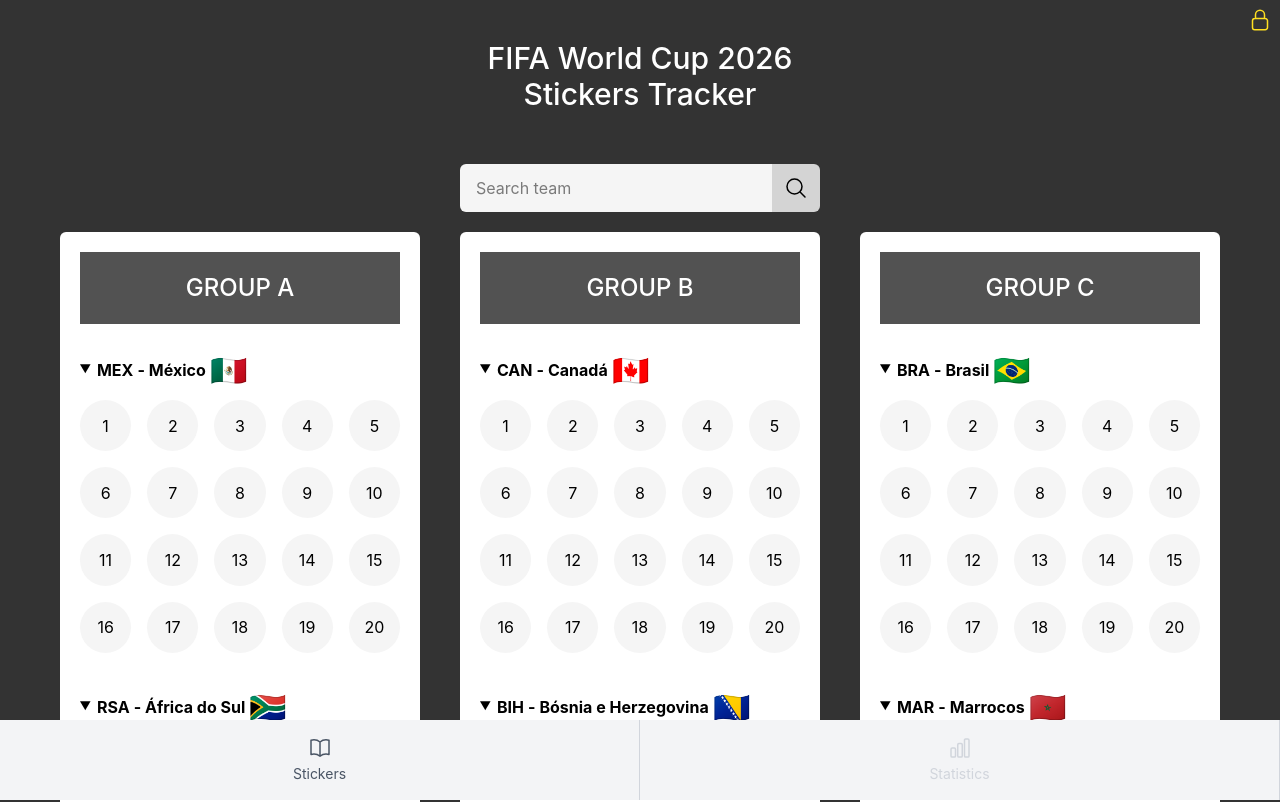
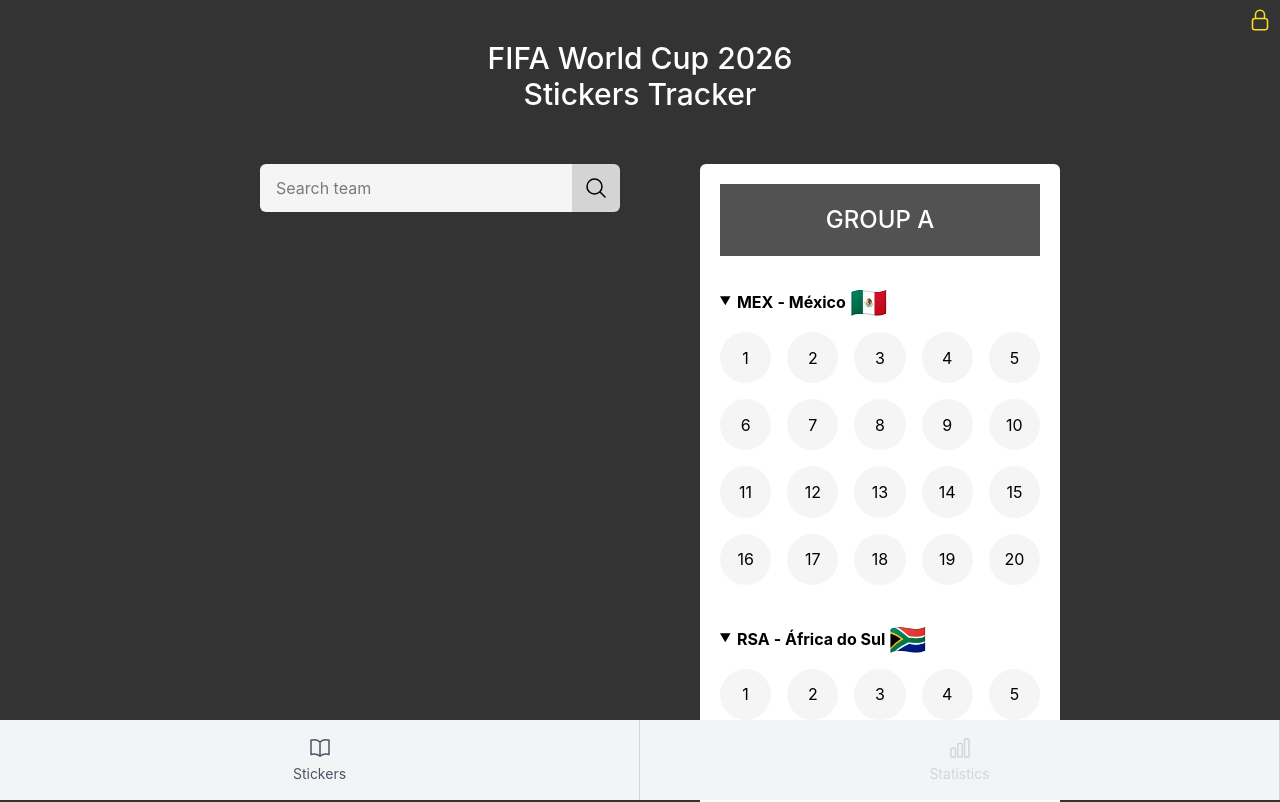
Before and after one commit to caueamaral/react-wc2026-stickers-tracker, a React (Vite) app: page / in a window 1280 px wide. Shown: the top 802 px of the page. Built offline with nearby package versions, Linux system fonts and the light colour scheme.

Commit message:
refactor: move stickers flow into page components

```diff
--- a/src/App.tsx
+++ b/src/App.tsx
@@ -1,9 +1,9 @@
 import { useState } from 'react'
 
-import { Lock } from './components/Lock'
+import { Stickers } from './pages/Stickers'
+import { Statistics } from './pages/Statistics'
+
 import { Header } from './components/Header'
-import { Search } from './components/Search'
-import { Main } from './components/Main'
 import { Footer } from './components/Footer'
 
 import type { Page } from './types/page'
@@ -21,20 +21,20 @@
 
   return (
     <div className="pt-10 pb-30 mx-auto">
-      <Lock
-        areStickersLocked={areStickersLocked}
-        onToggle={toggleStickersLock}
-      />
       <Header />
-      <Search
-        searchTeam={searchTeam}
-        setSearchTeam={setSearchTeam}
-      />
-      <Main
-        currentPage={currentPage}
-        areStickersLocked={areStickersLocked}
-        searchTeam={searchTeam}
-      />
+
+      {currentPage === 'stickers' && (
+        <Stickers
+          areStickersLocked={areStickersLocked}
+          searchTeam={searchTeam}
+          setSearchTeam={setSearchTeam}
+          toggleStickersLock={toggleStickersLock}
+        />
+      )}
+      {currentPage === 'statistics' && (
+        <Statistics />
+      )}
+
       <Footer
         currentPage={currentPage}
         onNavigate={setCurrentPage}
--- /dev/null
+++ b/src/components/Groups.tsx
@@ -0,0 +1,85 @@
+import { useState, useEffect } from 'react'
+
+import { groups } from '../data/groups'
+import { Team } from '../components/Team'
+
+const SELECTED_STICKERS_KEY = 'selectedStickers'
+
+type SelectedStickers = Record<string, number[]>
+
+type GroupsProps = {
+    areStickersLocked: boolean
+    searchTeam: string
+}
+
+export function Groups({ areStickersLocked, searchTeam }: GroupsProps) {
+    const [selectedStickers, setSelectedStickers] = useState<SelectedStickers>(() => {
+        const stored = localStorage.getItem(SELECTED_STICKERS_KEY)
+
+        if (!stored) {
+            return {}
+        }
+
+        try {
+            return JSON.parse(stored)
+        } catch {
+            return {}
+        }
+    })
+
+    function onToggleSticker(teamCode: string, number: number) {
+        setSelectedStickers(current => {
+          const teamStickers = current[teamCode] ?? []
+
+          return {
+            ...current,
+
+            [teamCode]: teamStickers.includes(number)
+                ? teamStickers.filter(n => n !== number)
+                : [...teamStickers, number]
+          }
+        })
+    }
+
+    useEffect(() => {
+        localStorage.setItem(SELECTED_STICKERS_KEY, JSON.stringify(selectedStickers))
+    }, [selectedStickers])
+
+    const normalizedSearch = searchTeam.trim().toUpperCase()
+
+    const filteredGroups = groups
+        .map(group => ({
+            ...group,
+            teams: group.teams.filter(team =>
+                normalizedSearch === '' ||
+                (
+                    normalizedSearch.length >= 3 &&
+                    team.name.toUpperCase().includes(normalizedSearch)
+                )
+            )
+        }))
+        .filter(group => group.teams.length > 0)
+
+    return (
+        filteredGroups.map(group => (
+            <article key={group.letter} className="bg-white gap-10 p-5 rounded-md w-90">
+                <header className="mb-4">
+                    <h2 className="bg-neutral-600 text-white text-2xl font-medium text-center uppercase p-5">
+                        Group {group.letter}
+                    </h2>
+                </header>
+                <div className="flex flex-col gap-1">
+                    {group.teams.map(team => (
+                        <Team
+                            key={team.code}
+                            onToggleSticker={(number) => onToggleSticker(team.code, number)}
+                            areStickersLocked={areStickersLocked}
+                            team={team}
+                            selectedStickers={selectedStickers[team.code] ?? []}
+                        />
+                    ))}
+                </div>
+            </article>
+        ))
+    )
+}
--- a/src/components/Main.tsx
+++ /dev/null
@@ -1,31 +0,0 @@
-import { Stickers } from '../pages/Stickers'
-import { Statistics } from '../pages/Statistics'
-
-import type { Page } from '../types/page'
-
-type MainProps = {
-    currentPage: Page
-    areStickersLocked: boolean
-    searchTeam: string
-}
-
-export function Main({
-    currentPage,
-    areStickersLocked,
-    searchTeam
-}: MainProps) {
-    return (
-        <main className="flex flex-wrap justify-center gap-10 px-10">
-            {currentPage === 'stickers' && (
-                <Stickers
-                    areStickersLocked={areStickersLocked}
-                    searchTeam={searchTeam}
-                />
-            )}
-
-            {currentPage === 'statistics' && (
-                <Statistics />
-            )}
-        </main>
-    )
-}
--- a/src/components/Search.tsx
+++ b/src/components/Search.tsx
@@ -1,11 +1,11 @@
 import type { Dispatch, SetStateAction } from 'react'
 
-type HeaderProps = {
+type SearchProps = {
     searchTeam: string
     setSearchTeam: Dispatch<SetStateAction<string>>
 }
 
-export function Search({ searchTeam, setSearchTeam }: HeaderProps ) {
+export function Search({ searchTeam, setSearchTeam }: SearchProps) {
     return (
         <header className="flex flex-col items-center mb-5 px-10">
             <form className="flex w-90 max-w-full">
--- a/src/components/Team.tsx
+++ b/src/components/Team.tsx
@@ -31,12 +31,7 @@
                                     ${areStickersLocked ? 'cursor-not-allowed' : 'cursor-pointer hover:bg-neutral-200'}
                                     text-center flex flex-1 aspect-square items-center justify-center rounded-full number bg-neutral-100
                                 `}
-                                onClick={() => {
-
-                                    if (!areStickersLocked) {
-                                        onToggleSticker(number)
-                                    }
-                                }}
+                                onClick={() => onToggleSticker(number)}
                             >
                                 {number}
                             </button>
--- a/src/pages/Statistics.tsx
+++ b/src/pages/Statistics.tsx
@@ -1,7 +1,9 @@
 export function Statistics() {
     return (
-        <section>
-            Statistics
-        </section>
+        <main className="flex flex-wrap justify-center gap-10 px-10">
+            <section>
+                Statistics
+            </section>
+        </main>
     )
 }
--- a/src/pages/Stickers.tsx
+++ b/src/pages/Stickers.tsx
@@ -1,85 +1,36 @@
-import { useState, useEffect } from 'react'
+import { Lock } from '../components/Lock'
+import { Search } from '../components/Search'
+import { Groups } from '../components/Groups'
 
-import { groups } from '../data/groups'
-import { Team } from '../components/Team'
-
-const SELECTED_STICKERS_KEY = 'selectedStickers'
-
-type SelectedStickers = Record<string, number[]>
+import type { Dispatch, SetStateAction } from 'react'
 
 type StickersProps = {
     areStickersLocked: boolean
+    setSearchTeam: Dispatch<SetStateAction<string>>
     searchTeam: string
+    toggleStickersLock: () => void
 }
 
-export function Stickers({ areStickersLocked, searchTeam }: StickersProps) {
-    const [selectedStickers, setSelectedStickers] = useState<SelectedStickers>(() => {
-        const stored = localStorage.getItem(SELECTED_STICKERS_KEY)
-
-        if (!stored) {
-            return {}
-        }
-
-        try {
-            return JSON.parse(stored)
-        } catch {
-            return {}
-        }
-    })
-
-    function onToggleSticker(teamCode: string, number: number) {
-        setSelectedStickers(current => {
-          const teamStickers = current[teamCode] ?? []
-
-          return {
-            ...current,
-
-            [teamCode]: teamStickers.includes(number)
-                ? teamStickers.filter(n => n !== number)
-                : [...teamStickers, number]
-          }
-        })
-    }
-
-    useEffect(() => {
-        localStorage.setItem(SELECTED_STICKERS_KEY, JSON.stringify(selectedStickers))
-    }, [selectedStickers])
-
-    const normalizedSearch = searchTeam.trim().toUpperCase()
-
-    const filteredGroups = groups
-        .map(group => ({
-            ...group,
-            teams: group.teams.filter(team =>
-                normalizedSearch === '' ||
-                (
-                    normalizedSearch.length >= 3 &&
-                    team.name.toUpperCase().includes(normalizedSearch)
-                )
-            )
-        }))
-        .filter(group => group.teams.length > 0)
-
+export function Stickers({
+    areStickersLocked,
+    setSearchTeam,
+    searchTeam,
+    toggleStickersLock
+}: StickersProps) {
     return (
-        filteredGroups.map(group => (
-            <article key={group.letter} className="bg-white gap-10 p-5 rounded-md w-90">
-                <header className="mb-4">
-                    <h2 className="bg-neutral-600 text-white text-2xl font-medium text-center uppercase p-5">
-                        Group {group.letter}
-                    </h2>
-                </header>
-                <div className="flex flex-col gap-1">
-                    {group.teams.map(team => (
-                        <Team
-                            key={team.code}
-                            onToggleSticker={(number) => onToggleSticker(team.code, number)}
-                            areStickersLocked={areStickersLocked}
-                            team={team}
-                            selectedStickers={selectedStickers[team.code] ?? []}
-                        />
-                    ))}
-                </div>
-            </article>
-        ))
+        <main className="flex flex-wrap justify-center gap-10 px-10">
+            <Lock
+                areStickersLocked={areStickersLocked}
+                onToggle={toggleStickersLock}
+            />
+            <Search
+                searchTeam={searchTeam}
+                setSearchTeam={setSearchTeam}
+            />
+            <Groups
+                areStickersLocked={areStickersLocked}
+                searchTeam={searchTeam}
+            />
+        </main>
     )
 }
```
